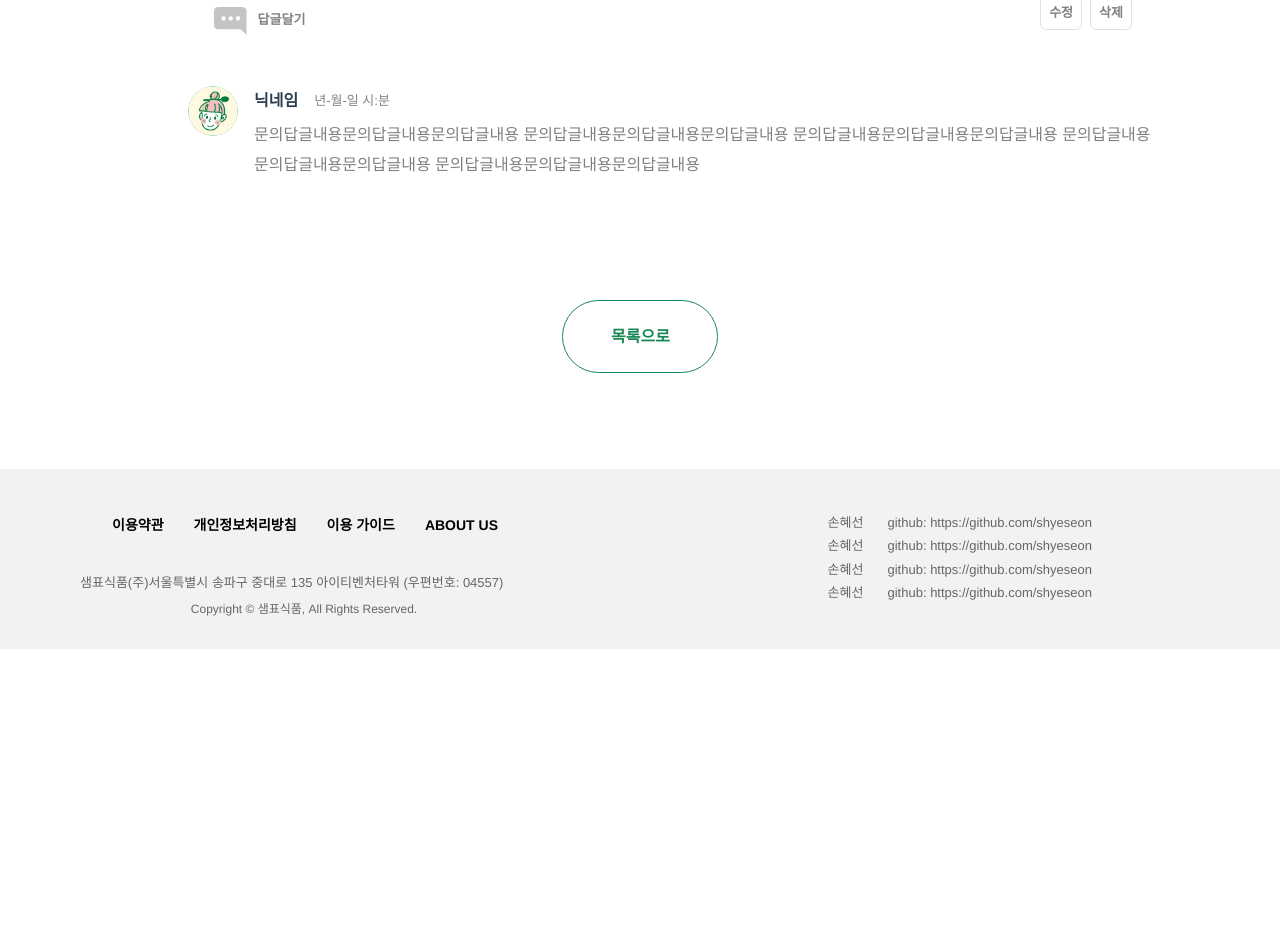
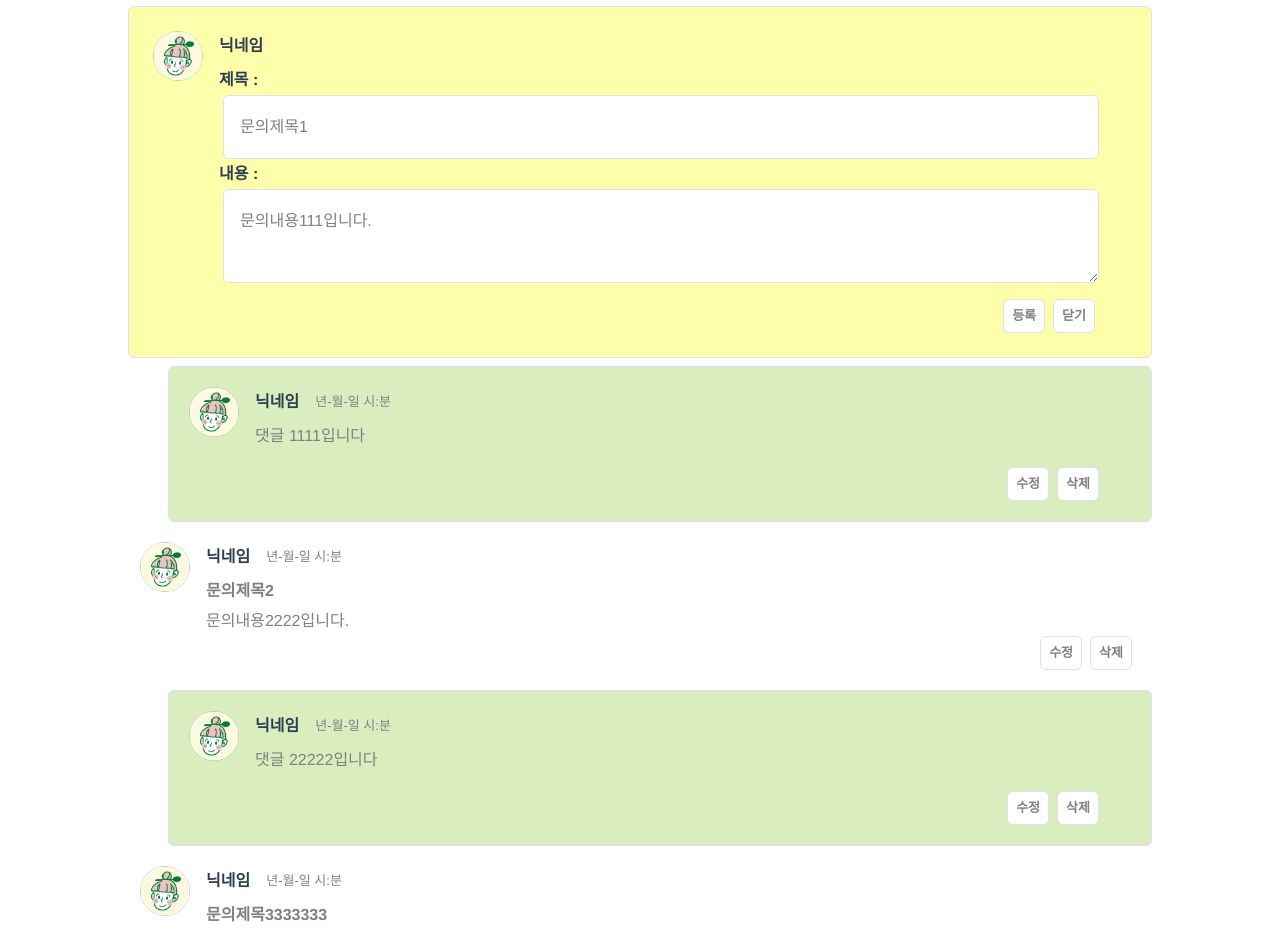
Before and after one commit to leek94/final_project_front_cooki, a Vue app: page /Class/ClassDetailView/QAndA in a window 1280 px wide. Shown: the part 2300-3234 px from the top of the page. Before the commit the page ends 2949 px from the top, so only its background shows below. Built offline with nearby package versions, Linux system fonts and the light colour scheme.

Commit message:
Feat: QAndA qna&reply function add #5

```diff
--- a/src/views/Class/ClassDetailView/QAndA.vue
+++ b/src/views/Class/ClassDetailView/QAndA.vue
@@ -9,17 +9,22 @@
              <div class="d-flex mb-1">
                   <div class="me-3" style="font-weight: bold;">닉네임</div>
              </div>
-            <form>
+            <form @submit.prevent="">
                 <div class="w-100 row pe-5">
-                     <textarea class="p-3 ms-3 me-3 border rounded" style="color: grey;" placeholder="문의 내용을 입력해주세요."></textarea>
+                    <div class="me-3" style="font-weight: bold;">제목 : </div>
+                    <input class="p-3 ms-3 me-3 border rounded" style="color: grey;" placeholder="문의 제목을 입력해주세요." v-model="qna.qtitle">
+                    <div class="me-3" style="font-weight: bold;">내용 : </div>
+                    <textarea class="p-3 ms-3 me-3 border rounded" style="color: grey;" placeholder="문의 내용을 입력해주세요." v-model="qna.qcontent"></textarea>
                 </div>
                 <div class=" text-end mt-3 pe-5">
-                    <button class="px-2 mx-2 border rounded bg-white" style="font-size: small; color: grey; font-weight: bold;">등록</button>
-                     <button class="px-2 border rounded bg-white" style="font-size: small; color: grey; font-weight: bold;">닫기</button>
+                    <button class="px-2 mx-2 border rounded bg-white" style="font-size: small; color: grey; font-weight: bold;" @click="qnaInsert">등록</button>
+                    <!-- <button class="px-2 border rounded bg-white" style="font-size: small; color: grey; font-weight: bold;">닫기</button> -->
                 </div>
             </form>
         </div>
     </div>
+
+    <!-- 로그인 페이지 링크 -->
     <!-- 로그인 안했을 경우 v-if-->
     <div class="d-flex p-2 m-2 border rounded bg-light" style="color: gray;">
         <img class="m-3 rounded-circle" src="/images/photos/profile.png" style="width: 50px; height: 50px;">
@@ -29,8 +34,86 @@
         </div>
     </div>
 
-    <!-- 댓글 -->
-    <div class="d-flex p-1">
+    <!-- 댓글 보여주기-->
+    <div v-for="(qna, index) in qnaArray" :key="index">
+        <div class="d-flex p-1" v-if="!isQnaArray[index]">
+            <img class="m-3 rounded-circle" src="/images/photos/profile.png" style="width: 50px; height: 50px;">
+            <div class="flex-grow-1 row my-3">
+                <div class="d-flex mb-1">
+                    <div class="me-3" style="font-weight: bold;">닉네임</div>
+                    <div style="color: grey; font-size: small">년-월-일 시:분</div>
+                </div>
+                <div style="color: grey; font-weight: bold;">
+                    {{ qna.qtitle }}
+                </div>
+                <div style="color: grey;">
+                    {{ qna.qcontent }}
+                </div>
+
+                <div class="flex-grow-1 row justify-content-start">
+                    <!-- 에디터한테만 보여야 하는 버튼 -->
+                    <button class="border-0 bg-white text-start me-5 pe-5" style="font-size: small; color: grey; font-weight: bold;" v-if="qnaArray[index].qreply===null || qnaArray[index].qreply===''" @click="qreplyResist(index)">
+                        <!-- <img src="/images/photos/ic_talk.png"> -->
+                        <img src="/images/photos/ic_comment.png">
+                        답글달기
+                    </button>
+                </div>
+                <div class="flex-grow-1 row justify-content-end">
+                    <!-- 작성자에게만 보여야 하는 버튼 -->
+                    <div class="text-end">
+                        <button class="px-2 mx-2 border rounded bg-white" style="font-size: small; color: grey; font-weight: bold; " @click="qnaUpdate(index)">수정</button>
+                        <button class="px-2 border rounded bg-white" style="font-size: small; color: grey; font-weight: bold;" @click="qnaDelete(index)">삭제</button>
+                    </div>
+                </div>
+            </div>
+        </div>
+
+
+    <!-- 댓글 수정하기 -->
+    <div class="d-flex p-2 m-2 border rounded" style="background-color: #FDFFAB;" v-if="isQnaArray[index]">
+        <img class="m-3 rounded-circle" src="/images/photos/profile.png" style="width: 50px; height: 50px;">
+        <div class="flex-grow-1 row my-3">
+             <div class="d-flex mb-1">
+                  <div class="me-3" style="font-weight: bold;">닉네임</div>
+             </div>
+            <form @submit.prevent="quaFormSubmit">
+                <div class="w-100 row pe-5">
+                    <div class="me-3" style="font-weight: bold;">제목 : </div>
+                    <input class="p-3 ms-3 me-3 border rounded" style="color: grey;" placeholder="수정할 문의 제목을 입력해주세요." v-model="qna.qtitle">
+                    <div class="me-3" style="font-weight: bold;">내용 : </div>
+                    <textarea class="p-3 ms-3 me-3 border rounded" style="color: grey;" placeholder="수정할 문의 내용을 입력해주세요." v-model="qna.qcontent"></textarea>
+                </div>
+                <div class=" text-end mt-3 pe-5">
+                    <button class="px-2 mx-2 border rounded bg-white" style="font-size: small; color: grey; font-weight: bold;" @click="qnaUpdate(index)">등록</button>
+                    <button class="px-2 border rounded bg-white" style="font-size: small; color: grey; font-weight: bold;" @click="qnaClose(index)">닫기</button>
+                </div>
+            </form>
+        </div>
+    </div>
+
+    <!-- 로그인 한 유저만 등록 가능 v-show로 -->
+    <!-- 대댓글 등록하기 -->
+    <div class="d-flex p-2 ms-5 me-2 border rounded" style="background-color: #D9EDBF;" v-if="isWriteArray[index]">
+        <img class="m-3 rounded-circle" src="/images/photos/profile.png" style="width: 50px; height: 50px;">
+        <div class="flex-grow-1 row my-3">
+             <div class="d-flex mb-1">
+                  <div class="me-3" style="font-weight: bold;">닉네임</div>
+             </div>
+            <form @submit.prevent="handleForm">
+                <div class="w-100 row pe-5">
+                    <textarea class="p-3 ms-3 me-3 border rounded" style="color: grey;" placeholder="문의에 대한 답글을 입력해주세요." v-model="qna.qreply"></textarea>
+                </div>
+                <div class="text-end mt-3 pe-5">
+                    <button class="px-2 mx-2 border rounded bg-white" style="font-size: small; color: grey; font-weight: bold;" @click="qreplyInsert(index)">등록</button>
+                    <button class="px-2 border rounded bg-white" style="font-size: small; color: grey; font-weight: bold;"  @click="qreplyClose(index)">닫기</button>
+                </div>
+            </form>
+        </div>
+    </div>
+
+    <!-- 대댓글 보여주기-->
+
+        <div class="d-flex ms-5 me-2 p-1 border rounded" style="background-color: #D9EDBF;" v-if="qnaArray[index].qreply && !isWriteArray[index]">
             <img class="m-3 rounded-circle" src="/images/photos/profile.png" style="width: 50px; height: 50px;">
             <div class="flex-grow-1 row my-3">
                 <div class="d-flex mb-1">
@@ -38,49 +121,100 @@
                     <div style="color: grey; font-size: small">년-월-일 시:분</div>
                 </div>
                 <div style="color: grey;">
-                문의내용내용내용문의내용내용내용문의내용내용내용
-                문의내용내용내용문의내용내용내용문의내용내용내용
-                문의내용내용내용문의내용내용내용문의내용내용내용
-                문의내용내용내용문의내용내용내용문의내용내용내용
-                문의내용내용내용문의내용내용내용문의내용내용내용
+                    {{ qna.qreply }}
                 </div>
 
-            <div class="flex-grow-1 row justify-content-between">
-                <!-- 에디터한테만 보여야 하는 버튼 -->
-                <button class="col-4 border-0 bg-white text-start me-5 pe-5" style="font-size: small; color: grey; font-weight: bold;">
-                    <!-- <img src="/images/photos/ic_talk.png"> -->
-                    <img src="/images/photos/ic_comment.png">
-                    답글달기
-                </button>
-                <!-- 작성자에게만 보여야 하는 버튼 -->
-                <div class="col-4 text-end">
-                    <button class="px-2 mx-2 border rounded bg-white" style="font-size: small; color: grey; font-weight: bold;">수정</button>
-                    <button class="px-2 border rounded bg-white" style="font-size: small; color: grey; font-weight: bold;">삭제</button>
+                <div class="flex-grow-1 justify-content-end">
+                    <!-- 에디터에게만 보여야 하는 버튼 -->
+                    <div class="text-end  mt-3 pe-5">
+                        <button class="px-2 mx-2 border rounded bg-white" style="font-size: small; color: grey; font-weight: bold;" @click="qreplyUpdate(index)">수정</button>
+                        <button class="px-2 border rounded bg-white" style="font-size: small; color: grey; font-weight: bold;" @click="qreplyDelete(index)">삭제</button>
+                    </div>
                 </div>
             </div>
         </div>
     </div>
 
-    <!-- 대댓글 -->
-    <div class="d-flex ms-5 p-1">
-        <img class="m-3 flex-grow-1 rounded-circle" src="/images/photos/profile.png" style="width: 50px; height: 50px;">
-        <div class="row my-3">
-            <div class="d-flex mb-1">
-                <div class="me-3" style="font-weight: bold;">닉네임</div>
-                <div style="color: grey; font-size: small">년-월-일 시:분</div>
-            </div>
-            <div style="color: grey;">
-                문의답글내용문의답글내용문의답글내용
-                문의답글내용문의답글내용문의답글내용
-                문의답글내용문의답글내용문의답글내용
-                문의답글내용문의답글내용문의답글내용
-                문의답글내용문의답글내용문의답글내용
-            </div>
-        </div>
-    </div>
 </template>
 
 <script setup>
+import { ref } from 'vue';
+
+const isQna = ref(false);
+const isQnaArray = ref([
+    {
+
+    }
+]);
+const isWrite = ref(false);
+const isWriteArray = ref([]);
+
+const qna = ref({});
+const qnaArray = ref([
+    {
+    qtitle:'문의제목1',
+    qcontent:'문의내용111입니다.',
+    qreply: '댓글 1111입니다'
+    },
+    {
+    qtitle:'문의제목2',
+    qcontent:'문의내용2222입니다.',
+    qreply: '댓글 22222입니다'
+    },
+    {
+    qtitle:'문의제목3333333',
+    qcontent:'문의내용33333입니다.',
+    qreply: ''
+    },
+    {
+    qtitle:'문의제목44444',
+    qcontent:'문의내용444444입니다.',
+    qreply: ''
+    },
+])
+
+function qnaInsert() {
+    qnaArray.value.push({qtitle: qna.value.qtitle, qcontent: qna.value.qcontent});
+
+}
+
+function qnaUpdate(index) {
+    console.log("큐앤에이수정시작")
+    isQnaArray.value[index] = !isQnaArray.value[index];
+}
+
+function qnaClose(index) {
+    isQnaArray.value[index] = !isQnaArray.value[index];
+}
+
+function qnaDelete(index) {
+    qnaArray.value.splice(index, index);
+    console.log("큐앤에이 삭제 함수 클릭")
+}
+
+function qreplyResist(index) {
+    isWriteArray.value[index] = !isWriteArray.value[index];
+}
+
+function qreplyInsert(index) {
+    isWriteArray.value[index] = !isWriteArray.value[index];
+    qnaArray.value.push({qtitle: qna.value.qreply});
+    console.log(isWrite.value);
+}
+
+function qreplyClose(index) {
+    isWriteArray.value[index] = !isWriteArray.value[index];
+}
+
+function qreplyUpdate(index) {
+    isWriteArray.value[index] = !isWriteArray.value[index];
+}
+
+function qreplyDelete(index) {
+    // splice 메서드는 (삭제 시작 인덱스, 삭제할 요소의 개수) 형태로 인자를 받습니다.
+    qnaArray.value[index].qreply = '';
+}
+
 </script>
 
 <style scoped>
--- a/src/views/Member/LoginView/index.vue
+++ b/src/views/Member/LoginView/index.vue
@@ -1,7 +1,7 @@
 <template>
     <form>
 
-        <div class="d-flex row" style="justify-content: center;">
+        <div class="d-flex" style="justify-content: center;">
                 <div class="row mx-5 p-5 " style="width: 500px; justify-content: center;">
                     <h3 class="mb-5" style="font-weight: bold; text-align: center">로그인</h3>
                     <input class="p-2 mb-3 border" placeholder="이메일 형식의 아이디"/>
```
Also changed, not shown: src/views/Member/JoinView/index.vue (+13 -3 lines). Lines whose indentation alone changed are shown as unchanged.
